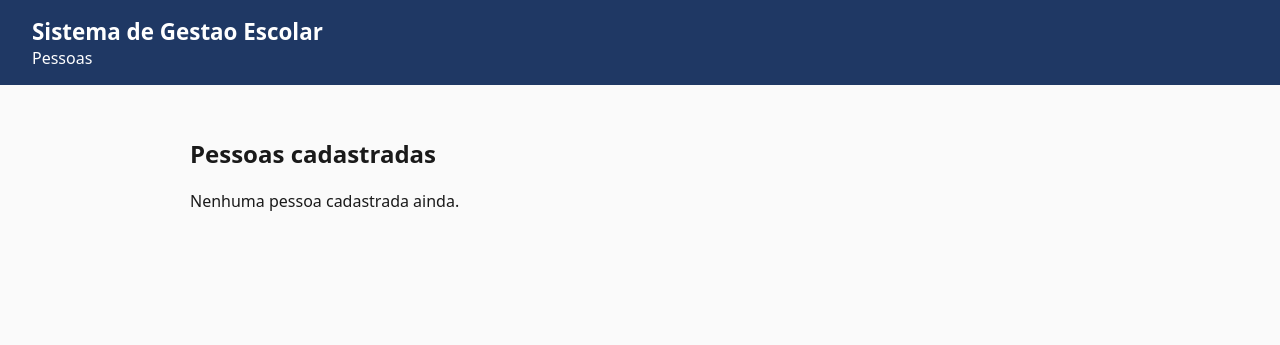
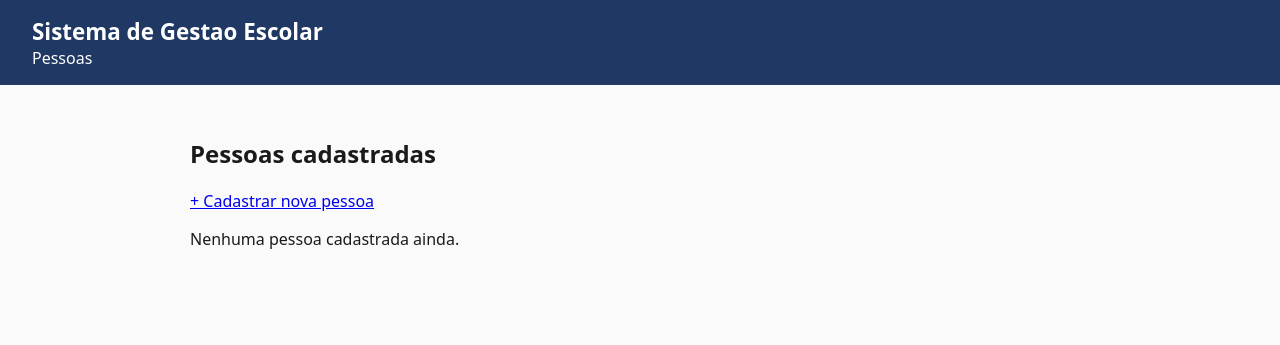
Before and after one commit to AssumFeres/gestao-escolar, a Django app: page /pessoas/ in a window 1280 px wide. Shown: the top 345 px of the page. Run offline with Django 5.2, Linux system fonts and the light colour scheme; data that the repository does not hold is empty.

Commit message:
chore: correção em lista.html de enter errado

```diff
--- a/pessoas/templates/pessoas/lista.html
+++ b/pessoas/templates/pessoas/lista.html
@@ -4,6 +4,8 @@
 
 {% block content %}
 <h2>Pessoas cadastradas</h2>
+
+<p><a href="/pessoas/novo/">+ Cadastrar nova pessoa</a></p>
 
 {% if pessoas %}
 <table>
```
